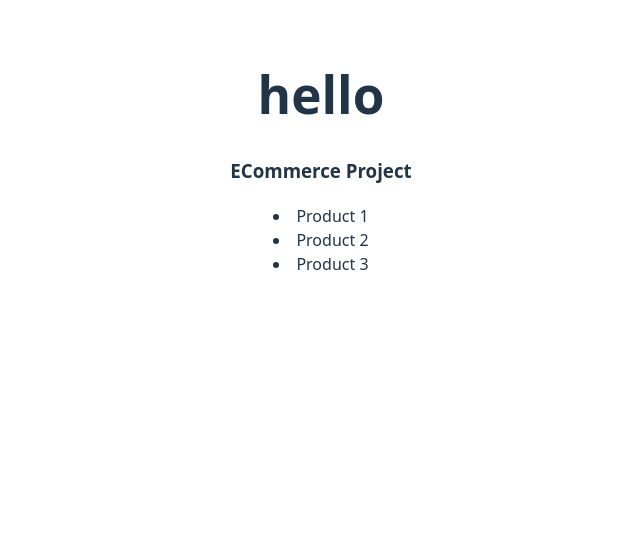
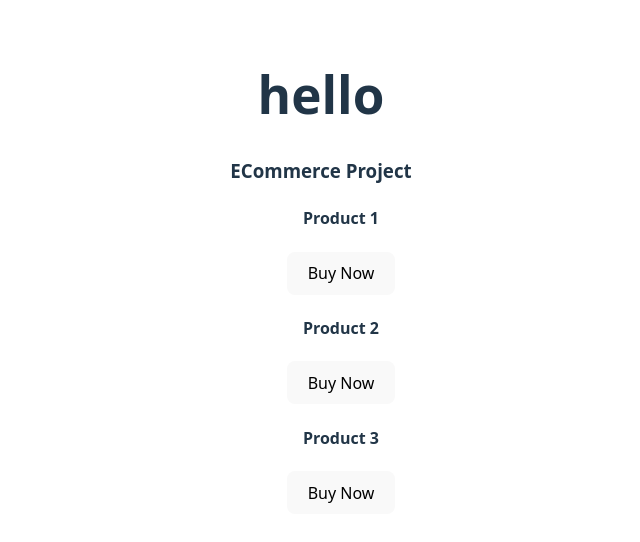
Before and after one commit to lauraanderson-projects/ReactApp, a React (Vite) app in the folder vite-project/: page / in a window 1280 px wide. Shown: the top 542 px of the page, without its empty margins (319-959 px from the left). Built offline with nearby package versions, Linux system fonts and the light colour scheme.

Commit message:
practice updates

```diff
--- a/vite-project/src/App.jsx
+++ b/vite-project/src/App.jsx
@@ -1,17 +1,16 @@
 import "./App.css";
 import ClassBasedComponent from "./components/class-based-component";
 import FunctionalComponent from "./components/functional-component";
-import ProductList from "./components/products";
+import ProductList from "./components/products/index";
 
 const dummyProductData = ["Product 1", "Product 2", "Product 3"];
-
 function App() {
   return (
     <div>
       <h1>hello</h1>
       {/*<ClassBasedComponent />
       <FunctionalComponent />*/}
-      <ProductList dummyProductData={dummyProductData} />
+      <ProductList listOfProducts={dummyProductData} />
     </div>
   );
 }
--- a/vite-project/src/components/products/components/product-item.jsx
+++ b/vite-project/src/components/products/components/product-item.jsx
@@ -2,10 +2,10 @@ function ButtonComponent() {
   return <button>Buy Now</button>;
 }
 
-function ProductItem() {
+function ProductItem({ singleProductItem, key }) {
   return (
-    <div>
-      <h4>Product 1</h4>
+    <div key={key}>
+      <h4>{singleProductItem}</h4>
       <ButtonComponent />
     </div>
   );
--- a/vite-project/src/components/products/index.jsx
+++ b/vite-project/src/components/products/index.jsx
@@ -1,14 +1,16 @@
 import ProductItem from "./components/product-item";
 
-function ProductList({ dummyProductData }) {
+function ProductList({ listOfProducts }) {
+  //dummyProductData){{
   return (
     <div>
       <h3>ECommerce Project</h3>
       {/*<ProductItem />*/}
-
-      {dummyProductData.map((item, index) => (
-        <li key={index}>{item}</li>
-      ))}
+      <ul>
+        {listOfProducts.map((item, index) => (
+          <ProductItem singleProductItem={item} key={index}></ProductItem>
+        ))}
+      </ul>
     </div>
   );
 }
```
